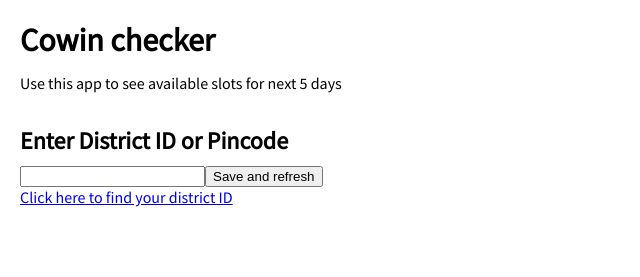
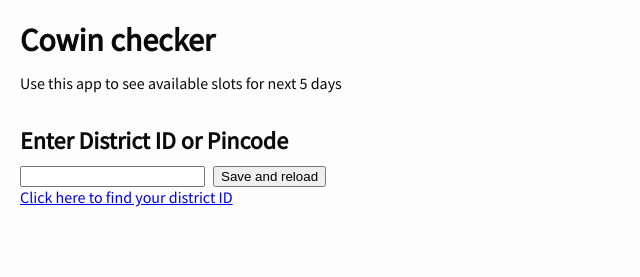
Before and after one commit to johnjacobkenny/cowin-checker-ui, a React (Create React App) app: page / in a window 1280 px wide. Shown: the top 277 px of the page, without its empty margins (0-640 px from the left). Built offline with nearby package versions, Linux system fonts and the light colour scheme.

Commit message:
Some cleanup

```diff
--- a/public/index.html
+++ b/public/index.html
@@ -7,7 +7,7 @@
     <meta name="theme-color" content="#000000" />
     <meta
       name="description"
-      content="Web site created using create-react-app"
+      content="View list of available vaccination slots for your district in an instant"
     />
     <link rel="apple-touch-icon" href="%PUBLIC_URL%/logo192.png" />
     <!--
@@ -26,7 +26,7 @@
       work correctly both with client-side routing and a non-root public URL.
       Learn how to configure a non-root public URL by running `npm run build`.
     -->
-    <title>React App</title>
+    <title>Cowin checker</title>
   </head>
   <body>
     <noscript>You need to enable JavaScript to run this app.</noscript>
--- a/src/App.css
+++ b/src/App.css
@@ -1,3 +1,8 @@
+body {
+  background-color: #fdfdfd;
+  color: #0a0a0a;
+}
+
 .App {
   text-align: left;
   font-family: "Source Sans Pro", sans-serif;
--- a/src/SettingsForm.js
+++ b/src/SettingsForm.js
@@ -29,7 +29,12 @@
         onChange={handlePincodeOrDistrictIDChange}
         value={pincodeOrDistrictID}
       />
-      <input type="button" onClick={handleSaveClick} value="Save and refresh" />
+      <input
+        type="button"
+        onClick={handleSaveClick}
+        value="Save and reload"
+        style={{ marginLeft: 8 }}
+      />
     </div>
   );
 }
```
